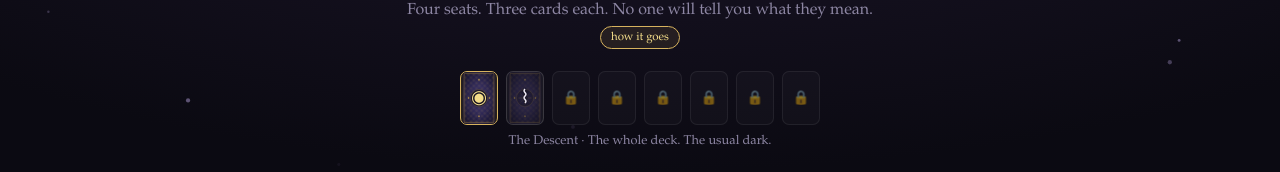
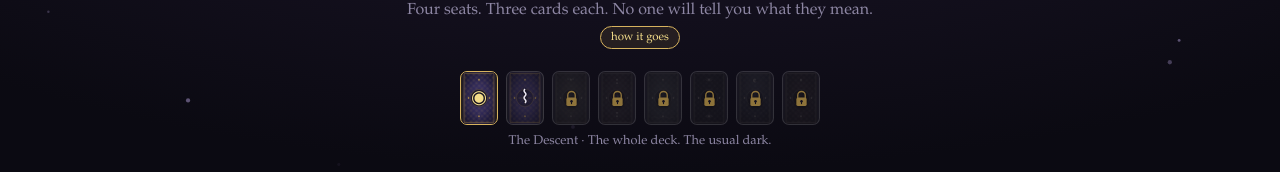
Before and after one commit to Connor-Enge/tarot-game, a React (Vite) app: page / in a window 1280 px wide. Shown: the part 277-449 px from the top of the page. Built offline with nearby package versions, Linux system fonts and the light colour scheme.

Commit message:
Locked ways down wear a drawn padlock
Locked descent chips on the title show their own back, sealed and
faded, under a small drawn gold padlock, instead of an emoji.

Co-Authored-By: Claude Fable 5.1 <noreply@anthropic.com>
Claude-Session: https://claude.ai/code/session_01TNNBocPTmxuhBfvcXKmaBz

```diff
--- a/src/styles.css
+++ b/src/styles.css
@@ -1668,3 +1668,8 @@ a.btn { text-decoration: none; display: grid; place-items: center; }
     linear-gradient(180deg, rgba(77,63,128,0.28), rgba(15,13,32,0.35));
   animation: fade-in 1800ms ease 300ms both, lantern-flicker 9s ease-in-out infinite;
 }
+
+/* --- locked ways down: the back, sealed ------------------------------------- */
+.descent-chip--locked { opacity: 0.85; }
+.descent-chip__back--sealed { opacity: 0.22; filter: grayscale(0.8); }
+.descent-chip__lock { position: relative; z-index: 1; width: 15px; height: 19px; filter: drop-shadow(0 1px 2px rgba(0,0,0,0.8)); opacity: 0.8; }
--- a/src/ui/screens/TitleScreen.tsx
+++ b/src/ui/screens/TitleScreen.tsx
@@ -126,7 +126,15 @@ export function TitleScreen() {
                       <span className="descent-chip__glyph">{d.glyph}</span>
                     </>
                   ) : (
-                    '🔒'
+                    <>
+                      <CardBack variant={d.id === 'short' || d.id === 'standard' ? 'standard' : (d.id as BackVariant)} className="descent-chip__back descent-chip__back--sealed" />
+                      <svg viewBox="0 0 16 20" className="descent-chip__lock" aria-hidden>
+                        <path d="M4 9 V6.5 a4 4 0 0 1 8 0 V9" fill="none" stroke="#c9a24a" strokeWidth={1.4} strokeLinecap="round" />
+                        <rect x={2.5} y={9} width={11} height={9} rx={2} fill="#c9a24a" />
+                        <circle cx={8} cy={13} r={1.3} fill="#14101f" />
+                        <path d="M8 13 v2.4" stroke="#14101f" strokeWidth={1.2} strokeLinecap="round" />
+                      </svg>
+                    </>
                   )}
                 </button>
               );
```
